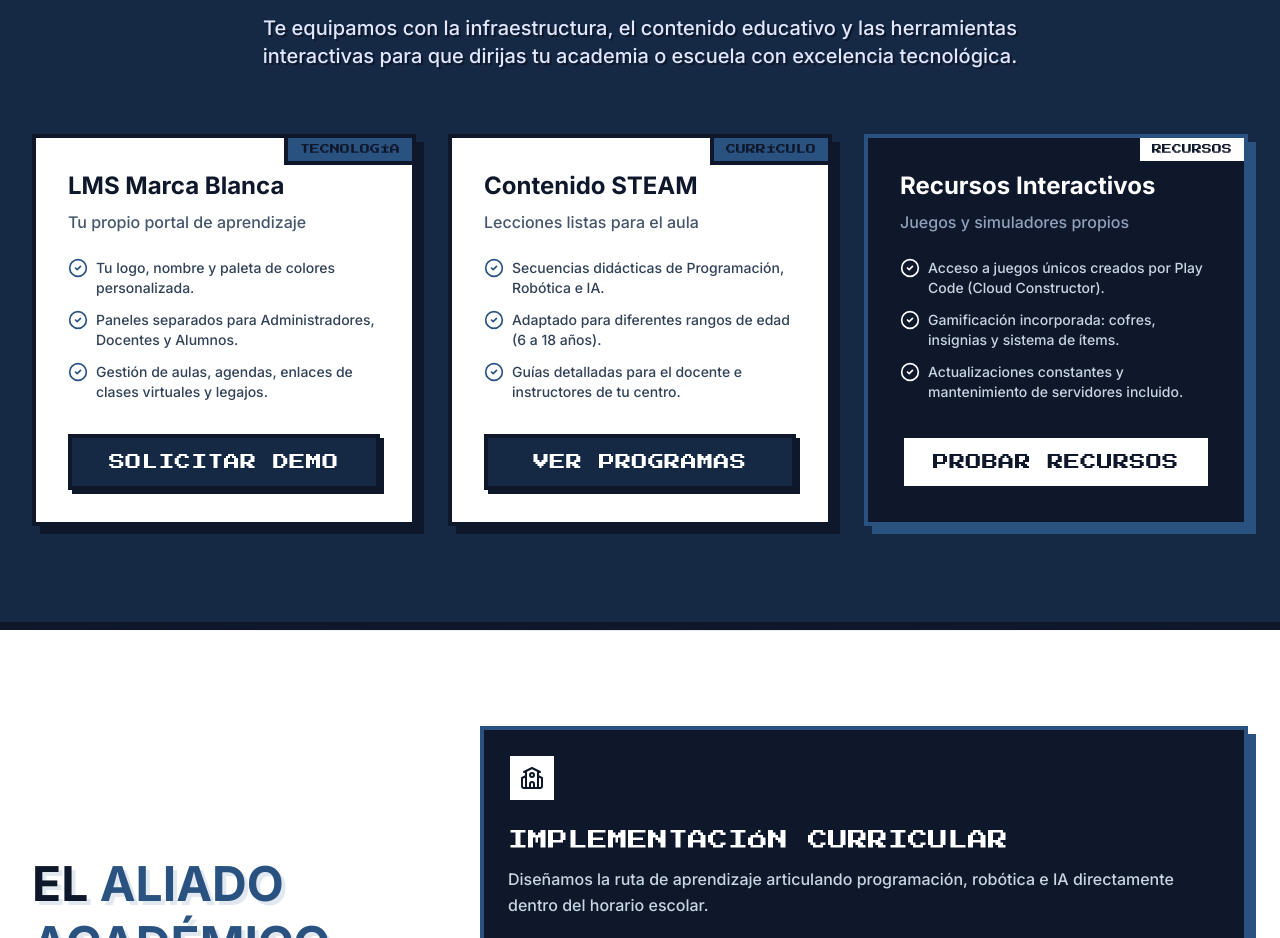
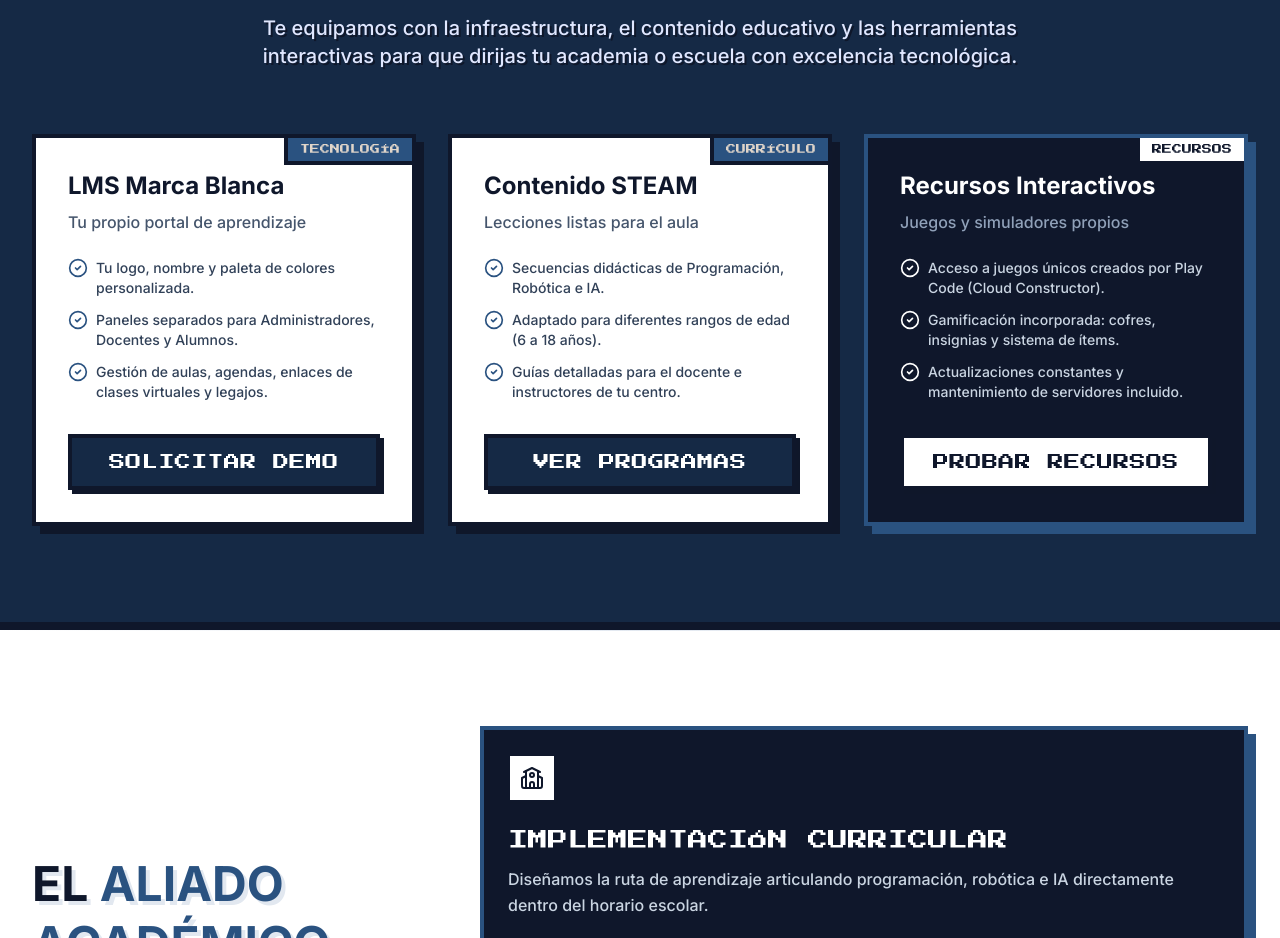
Before and after one commit to juanpachecovibecoding/web-de-playcode-oficial, a React (Vite) app: page / in a window 1280 px wide. Shown: the part 3420-4358 px from the top of the page. Built offline with nearby package versions, Linux system fonts and the light colour scheme; no server answers; the database is empty.

Commit message:
style: update top-right badge text color to #E0D5C9 for LMS and Contenido STEAM cards

```diff
--- a/src/components/Courses.tsx
+++ b/src/components/Courses.tsx
@@ -25,7 +25,7 @@ export const Courses: React.FC = () => {
 
           {/* LMS */}
           <div className="bg-white p-8 border-4 border-slate-900 shadow-[8px_8px_0_0_#0f172a] hover:shadow-[12px_12px_0_0_#0f172a] hover:-translate-y-1 transition-all relative flex flex-col">
-            <div className="absolute top-0 right-0 bg-[#2a5280] border-l-4 border-b-4 border-slate-900 text-slate-900 font-pixel text-[10px] px-3 py-1">
+            <div className="absolute top-0 right-0 bg-[#2a5280] border-l-4 border-b-4 border-slate-900 text-[#E0D5C9] font-pixel text-[10px] px-3 py-1">
               TECNOLOGÍA
             </div>
             <div className="flex-1">
@@ -59,7 +59,7 @@ export const Courses: React.FC = () => {
 
           {/* Currículo */}
           <div className="bg-white p-8 border-4 border-slate-900 shadow-[8px_8px_0_0_#0f172a] hover:shadow-[12px_12px_0_0_#0f172a] hover:-translate-y-1 transition-all relative flex flex-col">
-            <div className="absolute top-0 right-0 bg-[#2a5280] border-l-4 border-b-4 border-slate-900 text-slate-900 font-pixel text-[10px] px-3 py-1">
+            <div className="absolute top-0 right-0 bg-[#2a5280] border-l-4 border-b-4 border-slate-900 text-[#E0D5C9] font-pixel text-[10px] px-3 py-1">
               CURRÍCULO
             </div>
             <div className="flex-1">
```
